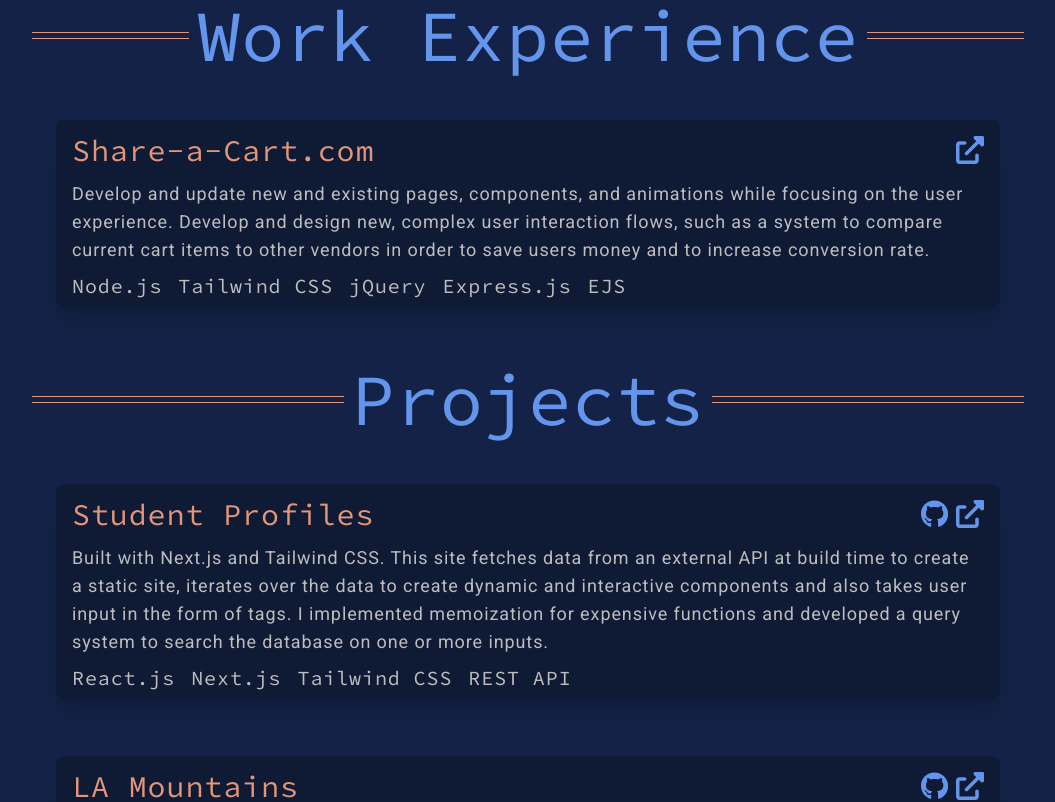
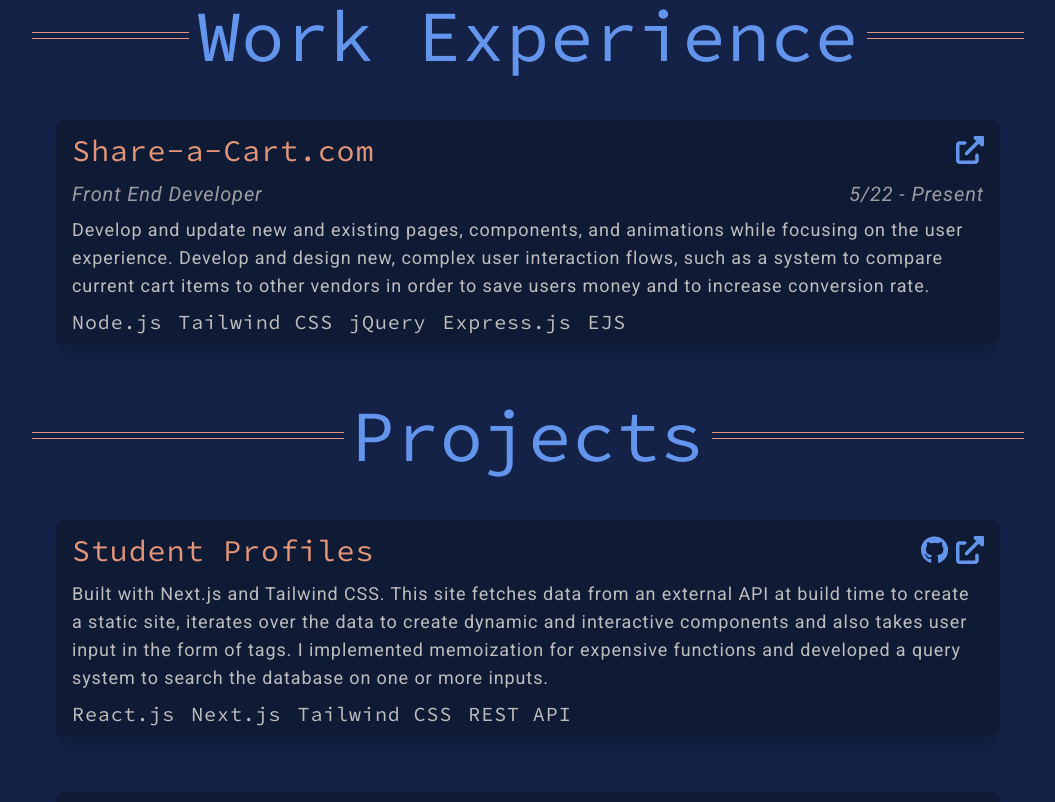
Before and after one commit to zaneaw/portfolio, a Next.js app: page / in a window 1280 px wide. Shown: the part 880-1682 px from the top of the page, without its empty margins (112-1167 px from the left). Built offline with nearby package versions, Linux system fonts and the light colour scheme; a web font is replaced by a local one.

Commit message:
display position, start date and end date

```diff
--- a/components/blocks/ProjectDisplay.jsx
+++ b/components/blocks/ProjectDisplay.jsx
@@ -17,6 +17,13 @@ export default function projectDisplay({ project, isInView }) {
             >
                 {project.title}
             </a>
+
+            {project.position && (
+                <span className="-mt-3 text-primary-light opacity-80 flex flex-wrap justify-between items-center text-base xs:text-lg lg:text-xl transition-all duration-300 ease-in">
+                    <p className="mr-auto italic hover:text-primary transition-all duration-300 ease-in">{project.position}</p>
+                    <p className="ml-auto italic hover:text-primary transition-all duration-300 ease-in">{project.startDate} - {project.endDate}</p>
+                </span>
+            )}
 
             <p>{project.desc}</p>
 
```
